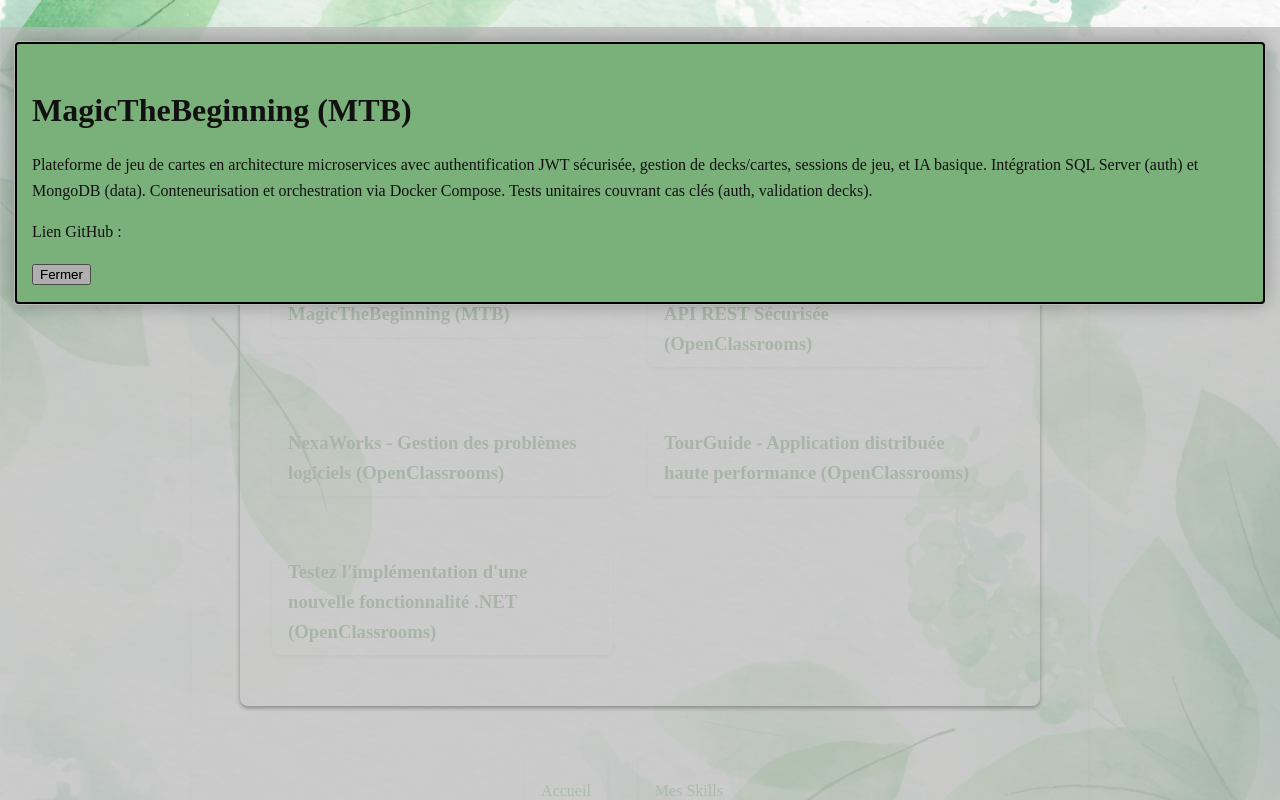
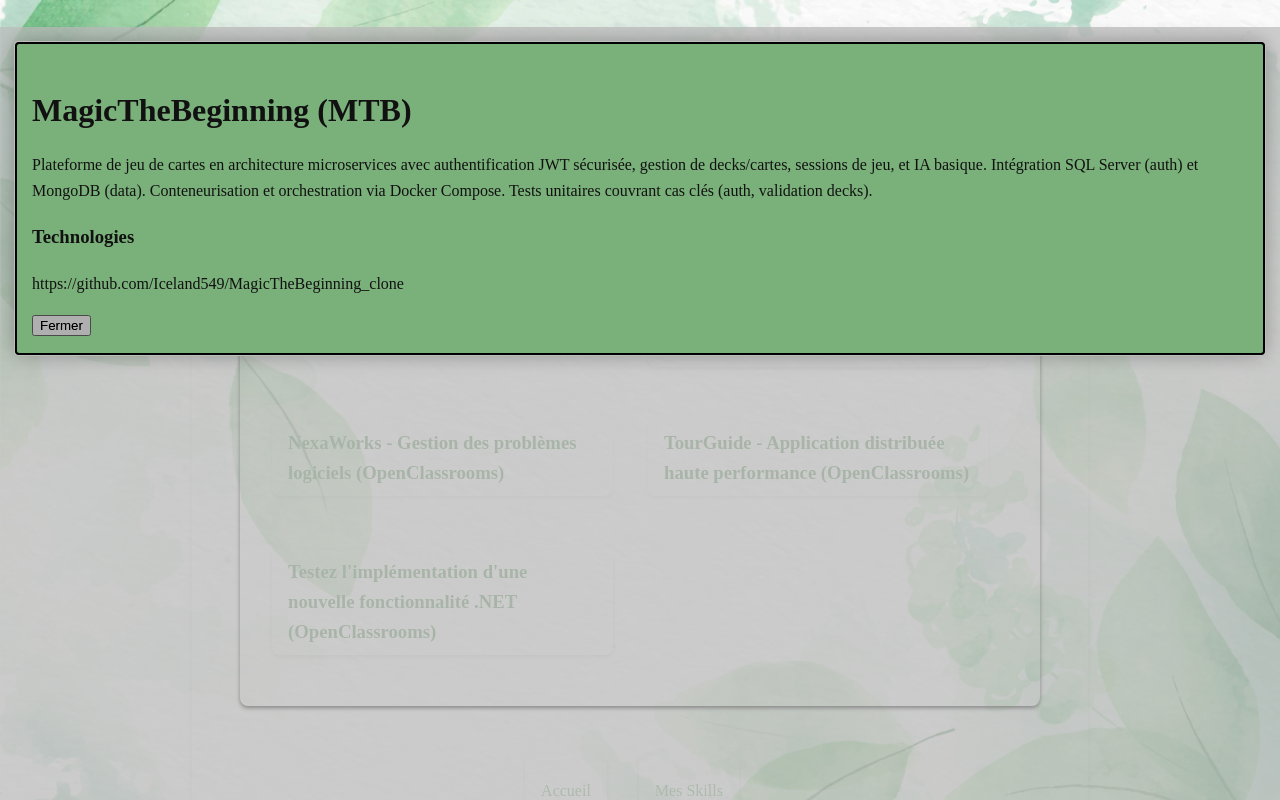
Before and after one commit to Iceland549/portfolio, a React (Vite) app: page /Projects in a window 1280 px wide. Both pictures are taken after a click on the element "MagicTheBeginning (MTB)". Shown: the top 800 px of the page. Built offline with nearby package versions, Linux system fonts and the light colour scheme.

Commit message:
Enhance Modal component to display technologies and highlights

```diff
--- a/src/components/Modal/index.jsx
+++ b/src/components/Modal/index.jsx
@@ -1,19 +1,43 @@
 /* eslint-disable react/prop-types */
 import ReactModal from 'react-modal';
 
-const Modal = ({ isOpen, isClose, title, description, link }) => {
+const Modal = ({ isOpen, isClose, title, description, technologies, highlights, link }) => {
   return (
     <ReactModal
       isOpen={isOpen}
-            isClose={isClose}
+      onRequestClose={isClose}
       contentLabel={title}
       className="modal-content"
     >
       <h2>{title}</h2>
+
       {description.map((paragraph, index) => (
         <p key={index}>{paragraph}</p>
       ))}
-            <p>Lien GitHub : <a href={link} target="_blank" rel="noopener noreferrer" className='github-link'>{link}</a></p>
+
+      {technologies && (
+        <div>
+          <h3>Technologies</h3>
+          <p>{technologies}</p>
+        </div>
+      )}
+
+      {highlights && (
+        <div>
+          <h3>Highlights</h3>
+          <p>{highlights}</p>
+        </div>
+      )}
+
+      {link && (
+        <p>
+          Lien GitHub :{' '}
+          <a href={link} target="_blank" rel="noopener noreferrer" className="github-link">
+            {link}
+          </a>
+        </p>
+      )}
+
       <button onClick={isClose}>Fermer</button>
     </ReactModal>
   );
```
Lines whose indentation alone changed are shown as unchanged.
